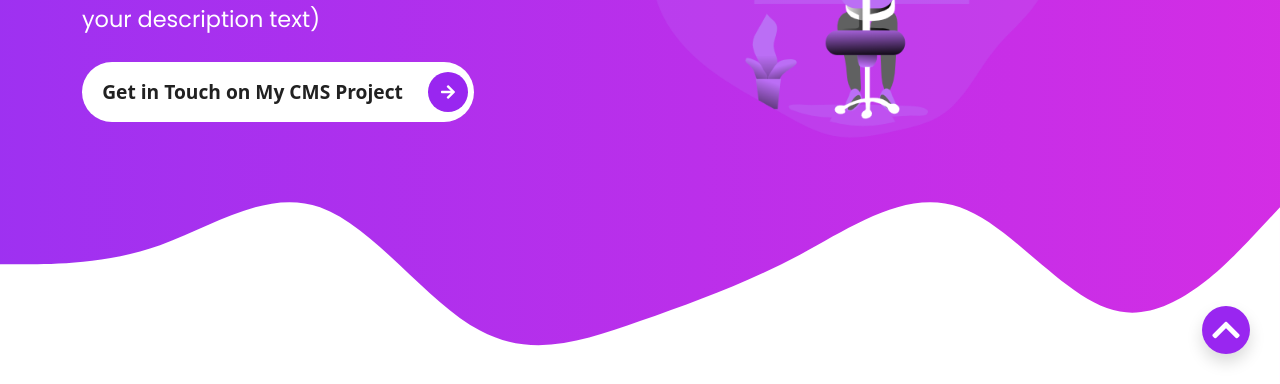
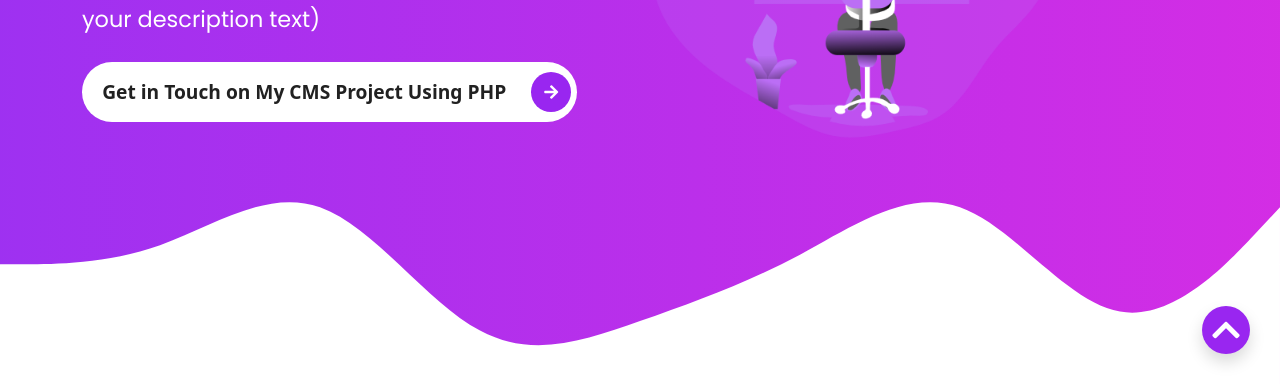
Before and after one commit to olasquare202/Boostrap-V5-Project-with-SASS, a website: page index.html in a window 1280 px wide. Shown: the part 416-800 px from the top of the page. Drawn offline with Linux system fonts and the light colour scheme.

Commit message:
navigate to my cms

```diff
--- a/index.html
+++ b/index.html
@@ -64,7 +64,7 @@
  </span>
 </h1>
 
-<button type="button" class="rounded-pill btn-rounded"><a href="https://olasquarecodingcitadel.com.ng" style="color:#212121; text-decoration: none;">Get in Touch on My CMS Project</a>
+<button type="button" class="rounded-pill btn-rounded"><a href="https://olasquarecodingcitadel.com.ng" style="color:#212121; text-decoration: none;">Get in Touch on My CMS Project Using PHP</a>
   <span>
     <i class="fas fa-arrow-right">
 
```
